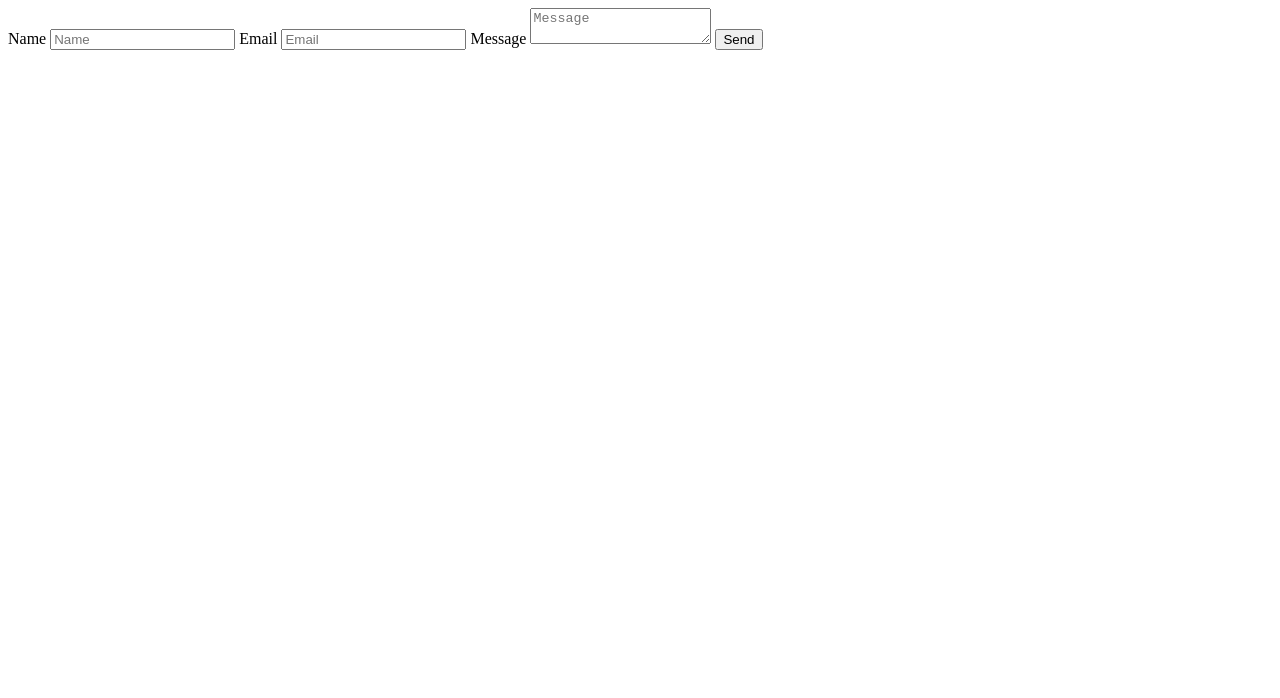
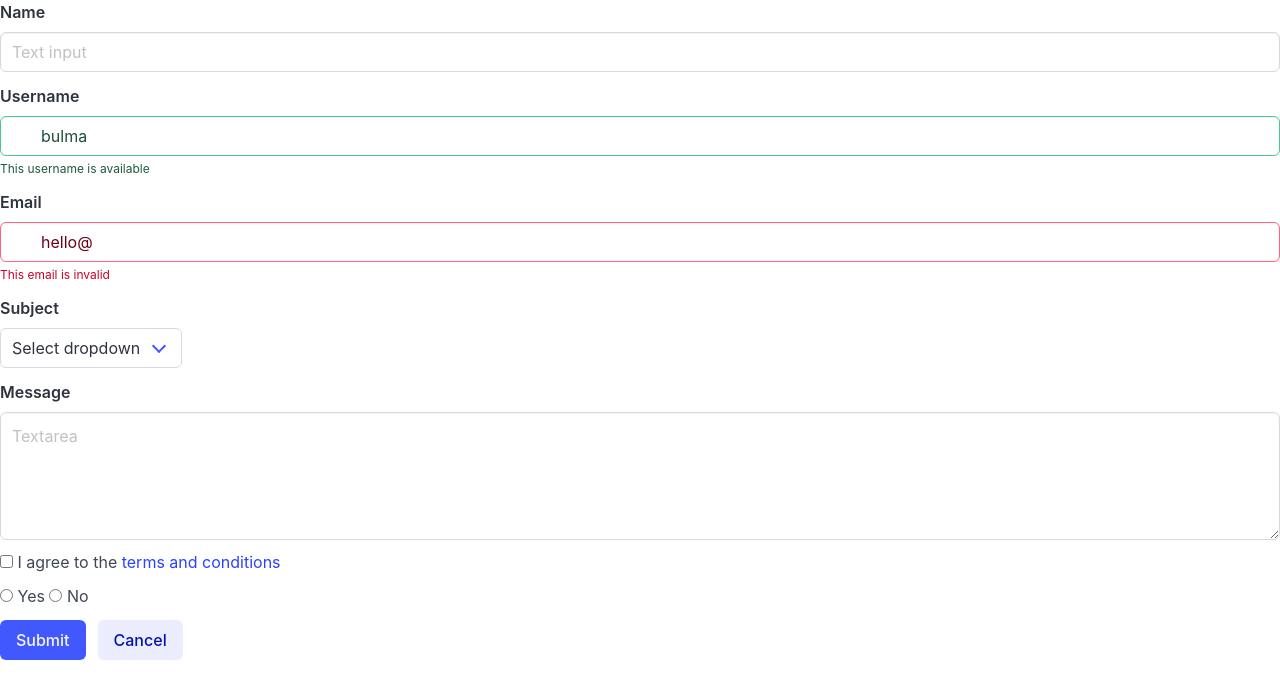
Before and after one commit to escapelabnl/escapelabnl.github.io, a plain HTML site: page test.html in a window 1280 px wide. Drawn offline with nearby package versions, Linux system fonts and the light colour scheme.

Commit message:
Update test.html

```diff
--- a/test.html
+++ b/test.html
@@ -1,14 +1,89 @@
-<form action="https://submit-form.com/HS03hvKeW">
-  <label for="name">Name</label>
-  <input type="text" id="name" name="name" placeholder="Name" required="" />
-  <label for="email">Email</label>
-  <input type="email" id="email" name="email" placeholder="Email" required="" />
-  <label for="message">Message</label>
-  <textarea
-    id="message"
-    name="message"
-    placeholder="Message"
-    required=""
-  ></textarea>
-  <button type="submit">Send</button>
-</form>
+<link
+  rel="stylesheet"
+  href="https://cdn.jsdelivr.net/npm/bulma@1.0.1/css/bulma.min.css"
+>
+
+<div class="field">
+  <label class="label">Name</label>
+  <div class="control">
+    <input class="input" type="text" placeholder="Text input">
+  </div>
+</div>
+
+<div class="field">
+  <label class="label">Username</label>
+  <div class="control has-icons-left has-icons-right">
+    <input class="input is-success" type="text" placeholder="Text input" value="bulma">
+    <span class="icon is-small is-left">
+      <i class="fas fa-user"></i>
+    </span>
+    <span class="icon is-small is-right">
+      <i class="fas fa-check"></i>
+    </span>
+  </div>
+  <p class="help is-success">This username is available</p>
+</div>
+
+<div class="field">
+  <label class="label">Email</label>
+  <div class="control has-icons-left has-icons-right">
+    <input class="input is-danger" type="email" placeholder="Email input" value="hello@">
+    <span class="icon is-small is-left">
+      <i class="fas fa-envelope"></i>
+    </span>
+    <span class="icon is-small is-right">
+      <i class="fas fa-exclamation-triangle"></i>
+    </span>
+  </div>
+  <p class="help is-danger">This email is invalid</p>
+</div>
+
+<div class="field">
+  <label class="label">Subject</label>
+  <div class="control">
+    <div class="select">
+      <select>
+        <option>Select dropdown</option>
+        <option>With options</option>
+      </select>
+    </div>
+  </div>
+</div>
+
+<div class="field">
+  <label class="label">Message</label>
+  <div class="control">
+    <textarea class="textarea" placeholder="Textarea"></textarea>
+  </div>
+</div>
+
+<div class="field">
+  <div class="control">
+    <label class="checkbox">
+      <input type="checkbox">
+      I agree to the <a href="#">terms and conditions</a>
+    </label>
+  </div>
+</div>
+
+<div class="field">
+  <div class="control">
+    <label class="radio">
+      <input type="radio" name="question">
+      Yes
+    </label>
+    <label class="radio">
+      <input type="radio" name="question">
+      No
+    </label>
+  </div>
+</div>
+
+<div class="field is-grouped">
+  <div class="control">
+    <button class="button is-link">Submit</button>
+  </div>
+  <div class="control">
+    <button class="button is-link is-light">Cancel</button>
+  </div>
+</div>
```
